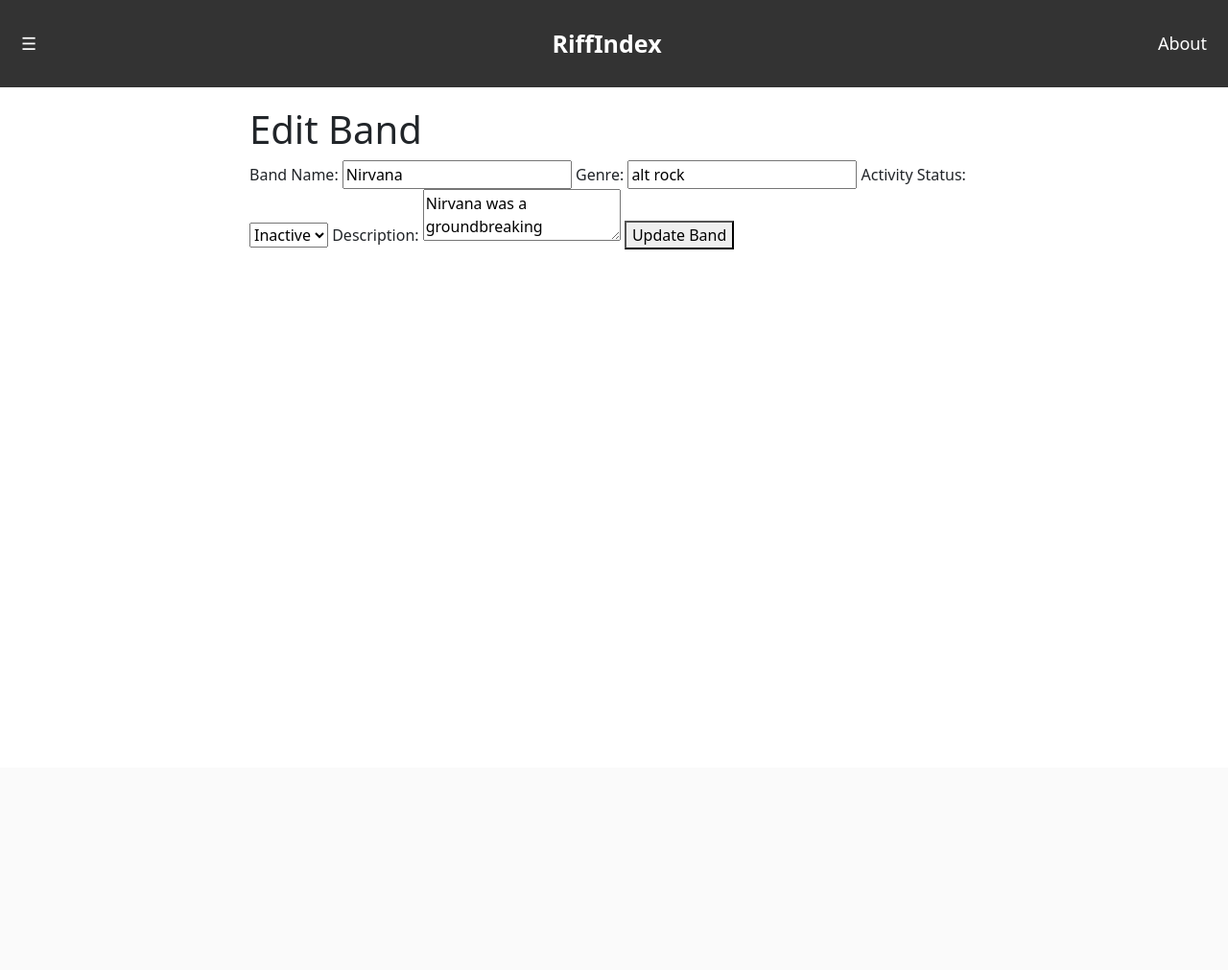
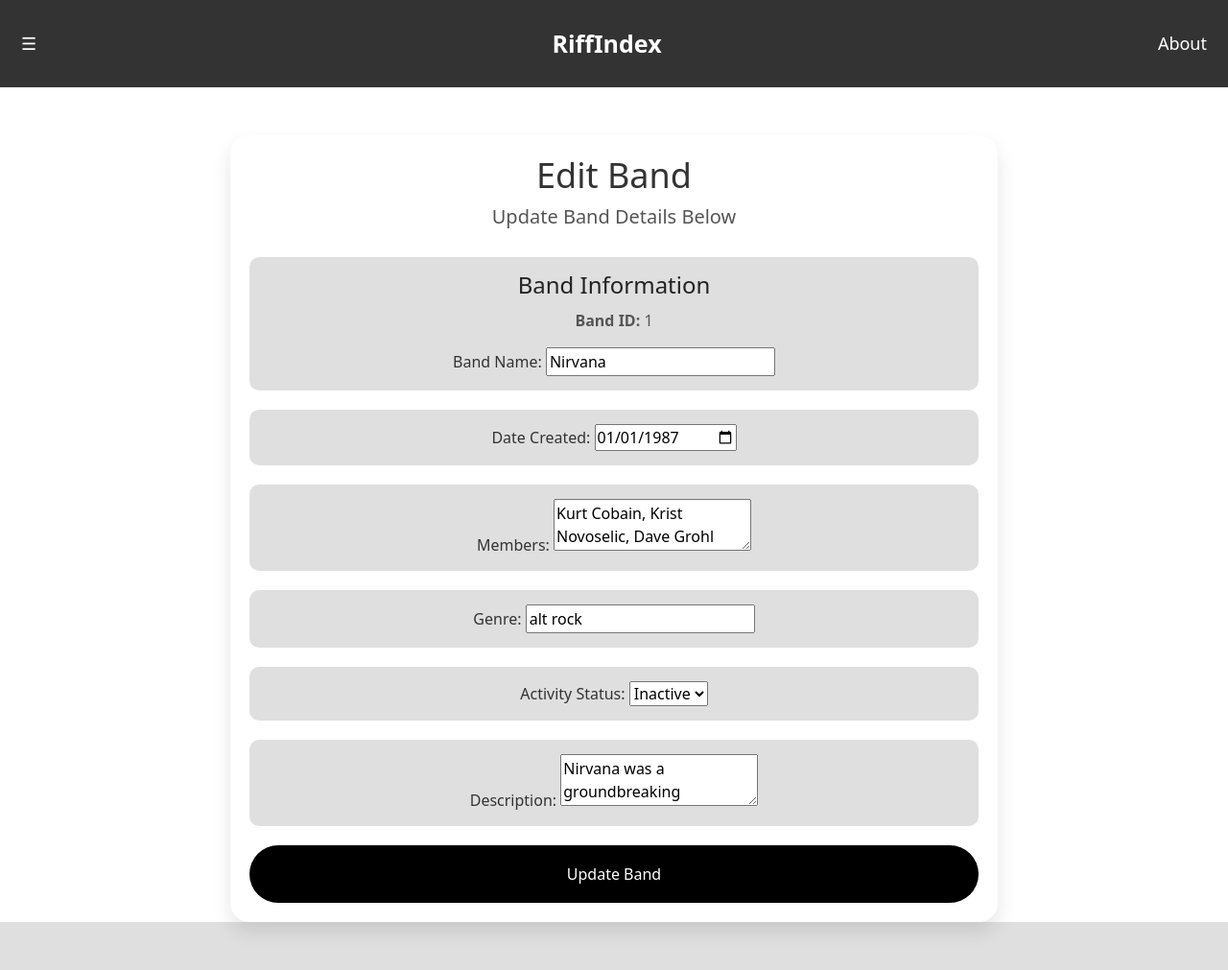
Before and after one commit to erikalanj/riffindex, a PHP site: page /edit_band.php?id=1 in a window 1280 px wide. Shown: the whole page at 96% size. Before the commit the page ends 260 px from the top, so only its background shows below. Run offline with PHP 8.4, Linux system fonts and the light colour scheme; data comes from the database, SQL or seed files in the repository.

Commit message:
added the other fields to the band database in the front end and also made the user database accessible

```diff
--- a/band_database.php
+++ b/band_database.php
@@ -24,13 +24,15 @@ $bands = $stmt->fetchAll(PDO::FETCH_ASSOC);
 <body>
 
     <div class="band-container">
-        <h1>Band Database</h1>
+        <h1>Band Database/<a href="user_database.php">User Database</a></h1>
 
         <!-- Table with Bootstrap's .table-striped class for alternating row colors -->
         <table class="table table-striped">
             <thead>
                 <tr>
                     <th>Band Name</th>
+                    <th>Founded</th>
+                    <th>Members</th>
                     <th>Genre</th>
                     <th>Activity Status</th>
                     <th>Actions</th>
@@ -40,6 +42,8 @@ $bands = $stmt->fetchAll(PDO::FETCH_ASSOC);
                 <?php foreach ($bands as $band): ?>
                     <tr>
                         <td><?php echo htmlspecialchars($band['name']); ?></td>
+                        <td><?php echo htmlspecialchars($band['date_created']); ?></td>
+                        <td><?php echo htmlspecialchars($band['members']); ?></td>
                         <td><?php echo htmlspecialchars($band['genre']); ?></td>
                         <td><?php echo htmlspecialchars($band['activity_status']); ?></td>
                         <td class="band-actions">
--- a/delete_band.php
+++ b/delete_band.php
@@ -65,9 +65,6 @@ if (isset($_GET['id'])) {
                     </div>
                     <div class="modal-body">
                         Are you sure you want to delete the band "<?php echo htmlspecialchars($band['name']); ?>"?
-                        <p><strong>Genre:</strong> <?php echo htmlspecialchars($band['genre']); ?></p>
-                        <p><strong>Activity Status:</strong> <?php echo htmlspecialchars($band['activity_status']); ?></p>
-                        <p class="band-description"><strong>Description:</strong> <?php echo nl2br(htmlspecialchars($band['description'])); ?></p>
                     </div>
                     <div class="modal-footer">
                         <button type="button" class="btn btn-secondary" data-bs-dismiss="modal">Cancel</button>
--- a/edit_band.php
+++ b/edit_band.php
@@ -20,23 +20,28 @@ if (isset($_GET['id'])) {
     if ($_SERVER["REQUEST_METHOD"] == "POST") {
         // Update band information
         $name = $_POST['name'];
+        $date_created = $_POST['date_created'];
+        $members = $_POST['members'];
         $genre = $_POST['genre'];
         $activity_status = $_POST['activity_status'];
         $description = $_POST['description'];
 
-        $sql = "UPDATE bands SET name = :name, genre = :genre, activity_status = :activity_status, description = :description WHERE id = :id";
+        $sql = "UPDATE bands
+                SET name = :name, date_created = :date_created, members = :members, genre = :genre,
+                    activity_status = :activity_status, description = :description
+                WHERE id = :id";
         $stmt = $conn->prepare($sql);
         $stmt->bindParam(':name', $name, PDO::PARAM_STR);
+        $stmt->bindParam(':date_created', $date_created, PDO::PARAM_STR);
+        $stmt->bindParam(':members', $members, PDO::PARAM_STR);
         $stmt->bindParam(':genre', $genre, PDO::PARAM_STR);
         $stmt->bindParam(':activity_status', $activity_status, PDO::PARAM_STR);
         $stmt->bindParam(':description', $description, PDO::PARAM_STR);
         $stmt->bindParam(':id', $band_id, PDO::PARAM_INT);
 
         if ($stmt->execute()) {
-            // Band updated successfully, show success modal
             $update_status = 'success';
         } else {
-            // Error updating band, show error modal
             $update_status = 'error';
         }
     }
@@ -50,89 +55,83 @@ if (isset($_GET['id'])) {
     <meta charset="UTF-8">
     <meta name="viewport" content="width=device-width, initial-scale=1.0">
     <title>Edit Band</title>
-    <!-- Bootstrap CSS -->
     <link href="https://cdn.jsdelivr.net/npm/bootstrap@5.3.0-alpha1/dist/css/bootstrap.min.css" rel="stylesheet" />
     <link rel="stylesheet" href="band_styles.css">
 </head>
 
 <body>
+    <div class="about-page">
+        <h1 class="about-title">Edit Band</h1>
+        <h2 class="about-subtitle">Update Band Details Below</h2>
 
-    <div class="band-container">
-        <h1>Edit Band</h1>
+        <form action="edit_band.php?id=<?php echo $band['id']; ?>" method="POST">
+            <div class="about-section">
+                <h3>Band Information</h3>
+                <p><b>Band ID:</b> <?php echo $band['id']; ?></p>
+                <label for="name">Band Name:</label>
+                <input type="text" id="name" name="name" class="input-field" value="<?php echo htmlspecialchars($band['name']); ?>" required>
+            </div>
 
-        <!-- Band Edit Form -->
-        <form action="edit_band.php?id=<?php echo $band['id']; ?>" method="POST">
-            <label for="name">Band Name:</label>
-            <input type="text" id="name" name="name" value="<?php echo htmlspecialchars($band['name']); ?>" required>
+            <div class="about-section">
+                <label for="date_created">Date Created:</label>
+                <input type="date" id="date_created" name="date_created" class="input-field" value="<?php echo htmlspecialchars($band['date_created']); ?>" required>
+            </div>
 
+            <div class="about-section">
+                <label for="members">Members:</label>
+                <textarea id="members" name="members" class="input-field" required><?php echo htmlspecialchars($band['members']); ?></textarea>
+            </div>
+
+            <div class="about-section">
                 <label for="genre">Genre:</label>
-            <input type="text" id="genre" name="genre" value="<?php echo htmlspecialchars($band['genre']); ?>" required>
+                <input type="text" id="genre" name="genre" class="input-field" value="<?php echo htmlspecialchars($band['genre']); ?>" required>
+            </div>
 
+            <div class="about-section">
                 <label for="activity_status">Activity Status:</label>
-            <select id="activity_status" name="activity_status" required>
+                <select id="activity_status" name="activity_status" class="input-field" required>
                     <option value="active" <?php echo ($band['activity_status'] == 'active') ? 'selected' : ''; ?>>Active</option>
                     <option value="inactive" <?php echo ($band['activity_status'] == 'inactive') ? 'selected' : ''; ?>>Inactive</option>
                 </select>
+            </div>
 
+            <div class="about-section">
                 <label for="description">Description:</label>
-            <textarea id="description" name="description" required><?php echo htmlspecialchars($band['description']); ?></textarea>
+                <textarea id="description" name="description" class="input-field" required><?php echo htmlspecialchars($band['description']); ?></textarea>
+            </div>
 
-            <button type="submit">Update Band</button>
+            <div class="input-submit">
+                <button type="submit" class="submit-btn">Update Band</button>
+            </div>
         </form>
     </div>
 
-    <!-- Success Modal -->
-    <?php if (isset($update_status) && $update_status == 'success'): ?>
-        <div class="modal fade" id="successModal" tabindex="-1" aria-labelledby="successModalLabel" aria-hidden="true">
+    <?php if (isset($update_status)): ?>
+        <div class="modal fade" id="feedbackModal" tabindex="-1" aria-hidden="true">
             <div class="modal-dialog">
                 <div class="modal-content">
-                    <div class="modal-header bg-success text-white">
-                        <h5 class="modal-title" id="successModalLabel">Band Updated Successfully</h5>
-                        <button type="button" class="btn-close" data-bs-dismiss="modal" aria-label="Close"></button>
+                    <div class="modal-header <?php echo ($update_status == 'success') ? 'bg-success text-white' : 'bg-danger text-white'; ?>">
+                        <h5 class="modal-title"><?php echo ($update_status == 'success') ? 'Update Successful' : 'Update Failed'; ?></h5>
+                        <button type="button" class="btn-close" data-bs-dismiss="modal"></button>
                     </div>
                     <div class="modal-body">
-                        The band has been updated successfully.
+                        <?php echo ($update_status == 'success') ? 'The band was successfully updated.' : 'An error occurred while updating the band.'; ?>
                     </div>
                     <div class="modal-footer">
-                        <a href="band_database.php"><button type="button" class="btn btn-success">Return to Database</button></a>
+                        <a href="band_database.php" class="btn <?php echo ($update_status == 'success') ? 'btn-success' : 'btn-danger'; ?>">Return to Database</a>
                     </div>
                 </div>
             </div>
         </div>
     <?php endif; ?>
 
-    <!-- Error Modal -->
-    <?php if (isset($update_status) && $update_status == 'error'): ?>
-        <div class="modal fade" id="errorModal" tabindex="-1" aria-labelledby="errorModalLabel" aria-hidden="true">
-            <div class="modal-dialog">
-                <div class="modal-content">
-                    <div class="modal-header bg-danger text-white">
-                        <h5 class="modal-title" id="errorModalLabel">Error Updating Band</h5>
-                        <button type="button" class="btn-close" data-bs-dismiss="modal" aria-label="Close"></button>
-                    </div>
-                    <div class="modal-body">
-                        There was an error updating the band. Please try again later.
-                    </div>
-                    <div class="modal-footer">
-                        <a href="band_database.php"><button type="button" class="btn btn-danger">Return to Database</button></a>
-                    </div>
-                </div>
-            </div>
-        </div>
-    <?php endif; ?>
-
-    <!-- Bootstrap JS (Optional if you want interactive components like modals) -->
     <script src="https://cdn.jsdelivr.net/npm/bootstrap@5.3.0-alpha1/dist/js/bootstrap.bundle.min.js"></script>
-
-    <!-- Automatically show the modal on page load if there's a success/error -->
     <script>
         <?php if (isset($update_status)): ?>
-            var modalId = '<?php echo ($update_status == 'success') ? 'successModal' : 'errorModal'; ?>';
-            var myModal = new bootstrap.Modal(document.getElementById(modalId));
+            var myModal = new bootstrap.Modal(document.getElementById('feedbackModal'));
             myModal.show();
         <?php endif; ?>
     </script>
-
 </body>
 
 </html>
--- a/user_database.php
+++ b/user_database.php
@@ -24,7 +24,7 @@ $users = $stmt->fetchAll(PDO::FETCH_ASSOC);
 <body>
 
     <div class="band-container">
-        <h1>User Database</h1>
+        <h1><a href="band_database.php">Band Database</a>/User Database</h1>
 
         <!-- Table with consistent styling and functionality -->
         <table class="table table-striped">
```
Also changed, not shown: view_band.php (+29 -11 lines). Lines whose indentation alone changed are shown as unchanged.
